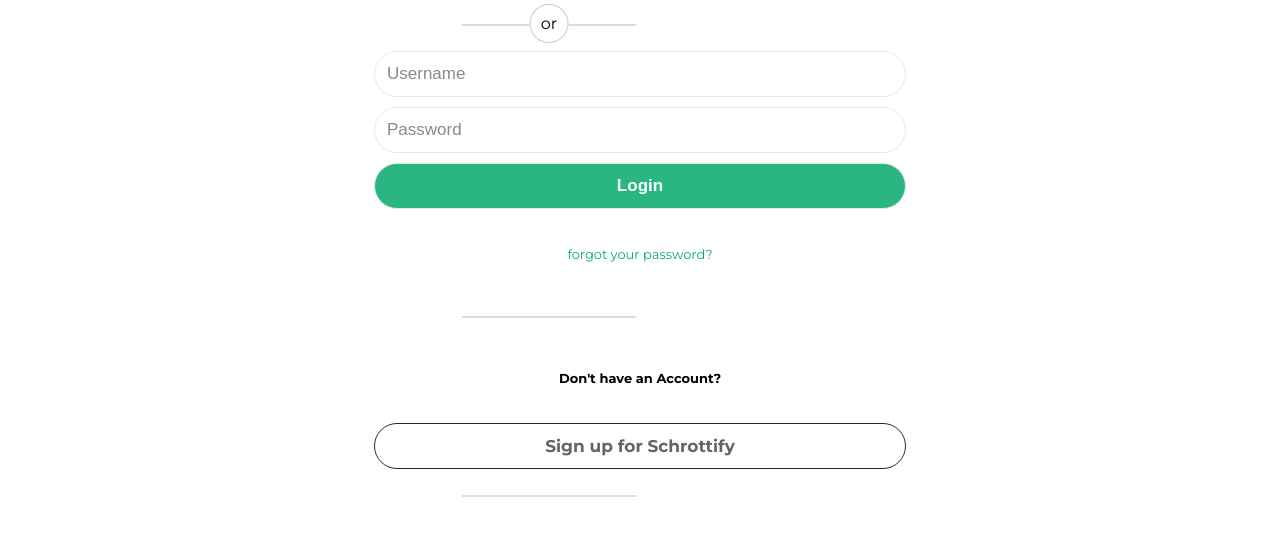
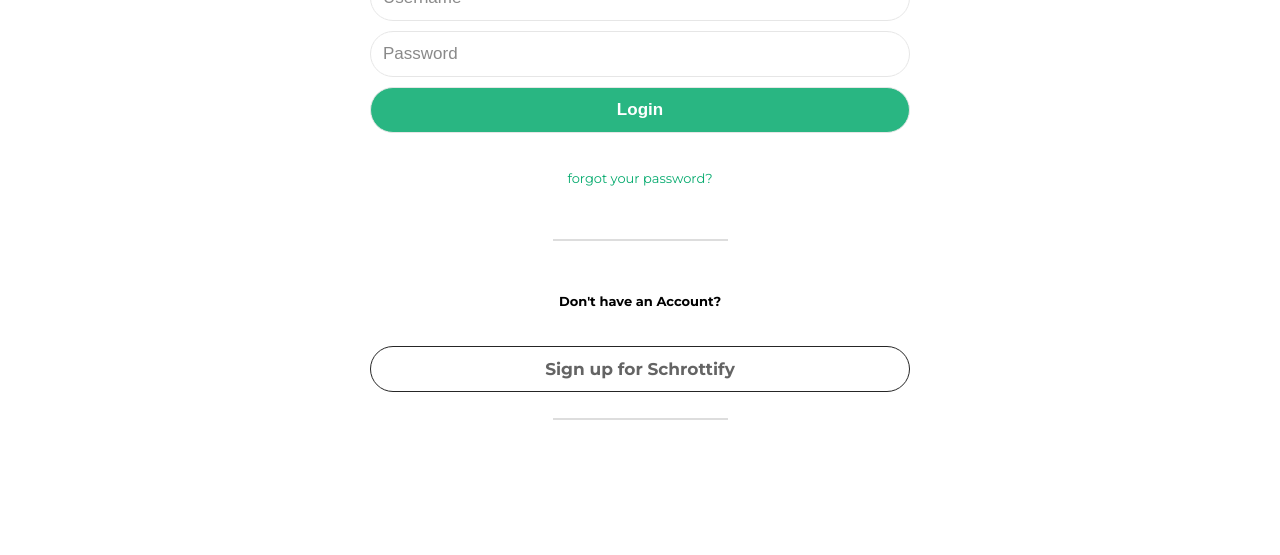
Before and after one commit to MarvinHampe/thomasschmutzifyclone, a website: page login.html in a window 1280 px wide. Shown: the part 291-846 px from the top of the page. After the commit the page ends 800 px from the top, so only its background shows below. Drawn offline with Linux system fonts and the light colour scheme.

Commit message:
stricher mitte

```diff
--- a/src/css/login.css
+++ b/src/css/login.css
@@ -2,6 +2,8 @@
 
 * {
   box-sizing: border-box;
+  margin: 0;
+  padding: 0;
 }
 
 header {
@@ -85,14 +87,13 @@
 /* horizontal line */
 
 .hl {
-  transform: translate(50%);
   padding-top: 0.7rem;
   justify-content: center;
   width: 175px;
   text-align: center;
   border-bottom: 2px solid #ddd;
   line-height: 0.1em;
-  margin: 10px 0 20px;
+  margin: 10px auto 20px auto;
 
   /* position: absolute;
   left: 50%;
```
